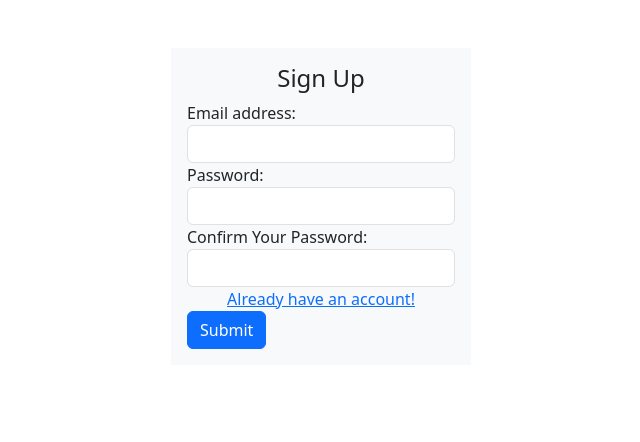
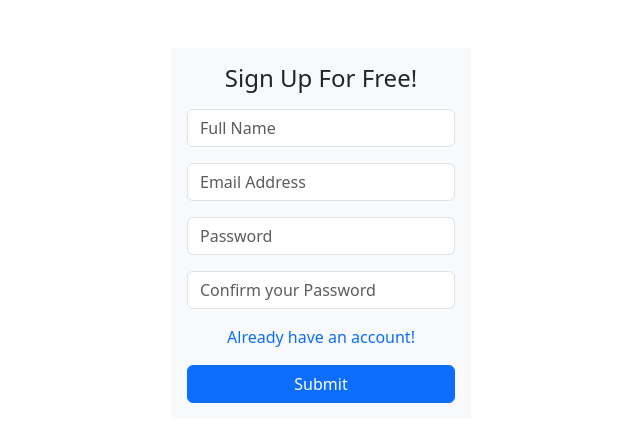
Before and after one commit to aimonchan/lara_react, a React (Vite) app in the folder blog/: page /signup in a window 1280 px wide. Shown: the top 442 px of the page, without its empty margins (319-959 px from the left). Built offline with nearby package versions, Linux system fonts and the light colour scheme.

Commit message:
Form Cleaning

```diff
--- a/blog/src/views/Login.jsx
+++ b/blog/src/views/Login.jsx
@@ -5,23 +5,13 @@ export default function Login(){
     }
     return(
 
-        <form class="form-inline">
-            <h4 className="text-center">Login</h4>
-            <div class="form-group">
-            <label for="email">Email address:</label>
-            <input type="email" class="form-control" id="email"></input>
-            </div>
-        <div class="form-group">
-            <label for="pwd">Password:</label>
-            <input type="password" class="form-control"></input>
-        </div>
-        <div class="checkbox">
-            <label><input type="checkbox"></input> Remember me</label>
-        </div>
-        <div className="text-center nav-link">
-            <Link to="/signup">Don't you have an account?</Link>
-        </div>
-        <button onSubmit={onSubmit} type="submit" class="btn btn-primary">Submit</button>
-        </form>
+        <form class="form-inline" onSubmit={onSubmit}>
+        <h4 className="text-center">Login</h4>
+        <input placeholder="Email Address" type="email" class="form-control mt-3 mb-1" id="email"></input>
+        <input placeholder="Password" type="password" class="form-control mt-3 mb-1"></input>
+
+        <Link className="text-center nav-link mt-2 mb-3 text-primary" to="/signup">You don't have account!</Link>
+        <button class="btn btn-primary w-100">Submit</button>
+    </form>
     )
 }
--- a/blog/src/views/Signup.jsx
+++ b/blog/src/views/Signup.jsx
@@ -1,29 +1,22 @@
 import { Link } from "react-router-dom";
 export default function Signup(){
+
     const onSubmit=(ev)=>{
         ev.preventDefault();
     }
+
     return(
 
-        <form class="form-inline">
-            <h4 className="text-center">Sign Up</h4>
-            <div class="form-group">
-            <label for="email">Email address:</label>
-            <input type="email" class="form-control" id="email"></input>
-            </div>
-        <div class="form-group">
-            <label for="pwd">Password:</label>
-            <input type="password" class="form-control"></input>
-        </div>
-        <div class="form-group">
-            <label for="pwd">Confirm Your Password:</label>
-            <input type="password" class="form-control"></input>
-        </div>
+        <form class="form-inline" onSubmit={onSubmit}>
+            <h4 className="text-center">Sign Up For Free!</h4>
+            <input placeholder="Full Name" type="text" class="form-control mt-3 mb-1" id="email"></input>
+            <input placeholder="Email Address" type="email" class="form-control mt-3 mb-1" id="email"></input>
+            <input placeholder="Password" type="password" class="form-control mt-3 mb-1"></input>
+            <input placeholder="Confirm your Password" type="password" class="form-control mt-3 mb-3"></input>
 
-        <div className="text-center nav-link">
-            <Link to="/login">Already have an account!</Link>
-        </div>
-        <button onSubmit={onSubmit} type="submit" class="btn btn-primary">Submit</button>
+
+            <Link className="text-center nav-link mb-3 text-primary" to="/login">Already have an account!</Link>
+            <button class="btn btn-primary w-100">Submit</button>
         </form>
     )
 }
```
